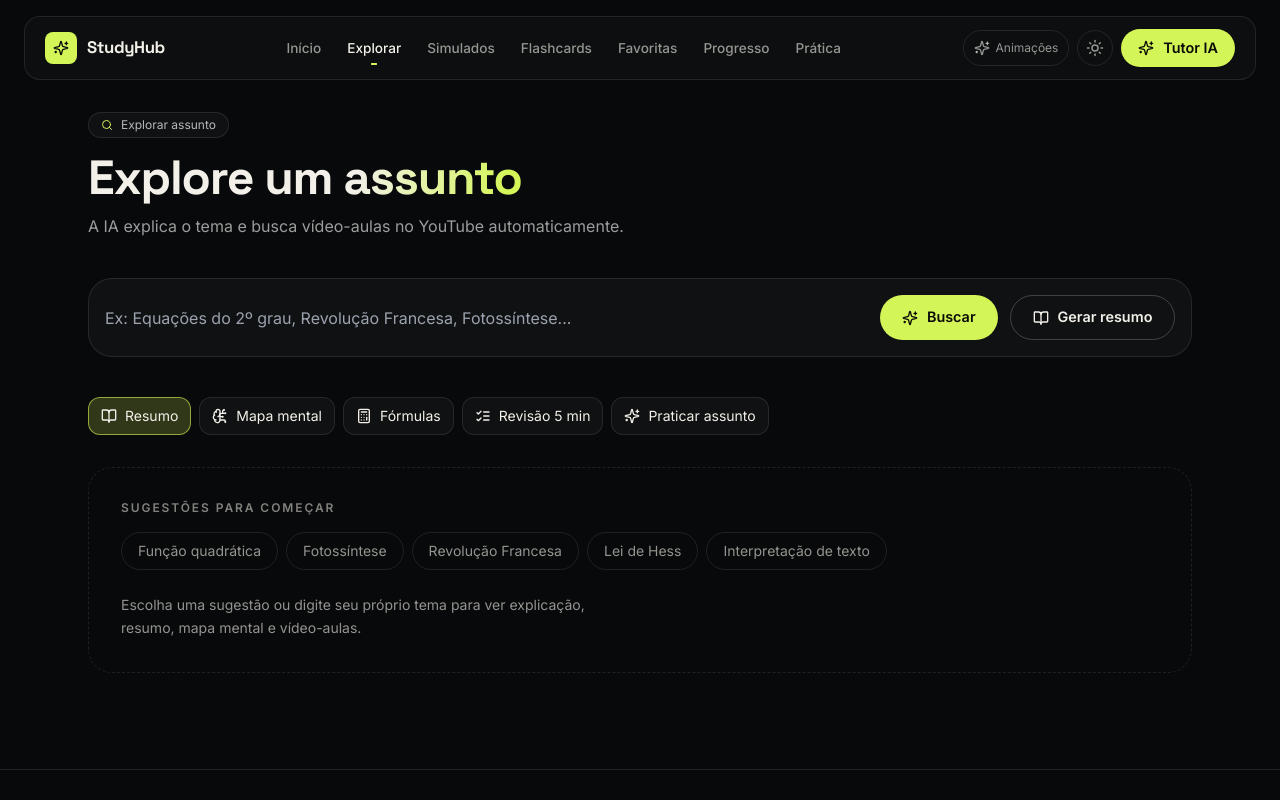
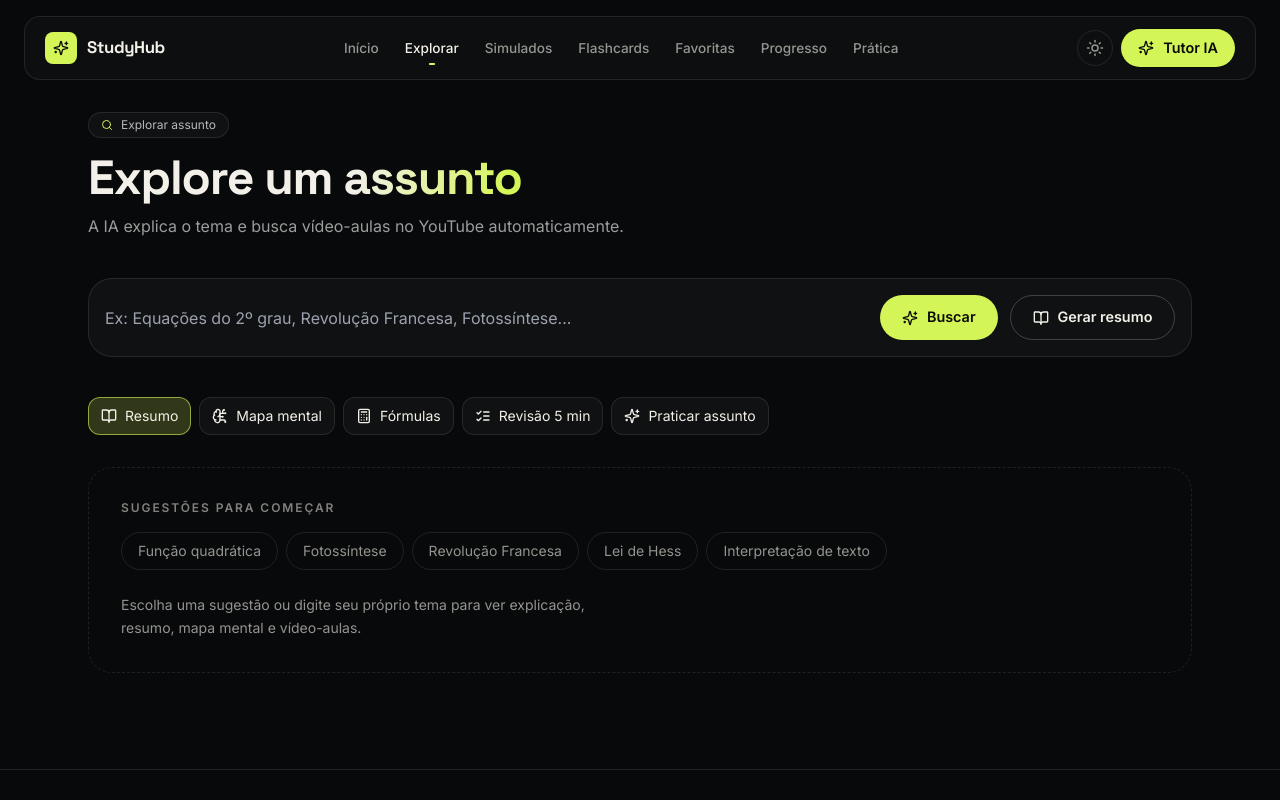
Before and after one commit to Thg1337/studyhub, a React (Vite) app: page /explore in a window 1280 px wide. Shown: the top 800 px of the page. Built offline with nearby package versions, Linux system fonts and the light colour scheme.

Commit message:
feat: ativar animacoes por padrao sem controle

```diff
--- a/src/App.jsx
+++ b/src/App.jsx
@@ -103,32 +103,15 @@ function ClosingBand() {
 export default function App() {
   const [chatOpen, setChatOpen] = useState(false)
   const [chatContext, setChatContext] = useState('')
-  const [motionSetting, setMotionSetting] = useState(() => {
-    try {
-      const saved = localStorage.getItem('studyhub_motion')
-      if (saved === 'full' || saved === 'reduce') return saved
-    } catch {}
-    return window.matchMedia('(prefers-reduced-motion: reduce)').matches ? 'reduce' : 'full'
-  })
   const location = useLocation()
-  const reducedMotion = motionSetting === 'reduce'
-
-  React.useLayoutEffect(() => {
-    document.documentElement.dataset.motion = motionSetting
-    try { localStorage.setItem('studyhub_motion', motionSetting) } catch {}
-  }, [motionSetting])
 
   return (
-    <MotionConfig reducedMotion={reducedMotion ? 'always' : 'never'}>
+    <MotionConfig reducedMotion="never">
     <ThemeProvider>
       <ToastProvider>
         <div className="relative min-h-screen">
           <a href="#conteudo-principal" className="skip-link">Pular para o conteúdo principal</a>
-          <Navbar
-            onOpenChat={() => { setChatContext(''); setChatOpen(true) }}
-            reducedMotion={reducedMotion}
-            onToggleMotion={() => setMotionSetting((current) => current === 'full' ? 'reduce' : 'full')}
-          />
+          <Navbar onOpenChat={() => { setChatContext(''); setChatOpen(true) }} />
             <div
               key={location.pathname}
               id="conteudo-principal"
--- a/src/components/Navbar.jsx
+++ b/src/components/Navbar.jsx
@@ -14,7 +14,7 @@ const links = [
   { to: '/quiz/Matemática', label: 'Prática' }
 ]
 
-export default function Navbar({ onOpenChat, reducedMotion, onToggleMotion }) {
+export default function Navbar({ onOpenChat }) {
   const [open, setOpen] = React.useState(false)
   const loc = useLocation()
   const { theme, toggle } = useTheme()
@@ -45,16 +45,6 @@ export default function Navbar({ onOpenChat, reducedMotion, onToggleMotion }) {
           </nav>
 
           <div className="flex items-center gap-2">
-            <button
-              onClick={onToggleMotion}
-              className="motion-toggle flex h-9 items-center gap-1.5 rounded-full border border-line px-2.5 text-xs text-muted transition-colors duration-150 hover:border-line-strong hover:text-fg"
-              aria-label={reducedMotion ? 'Ativar animações' : 'Reduzir animações'}
-              aria-pressed={!reducedMotion}
-              title={reducedMotion ? 'Ativar animações' : 'Reduzir animações'}
-            >
-              <Sparkles className="h-4 w-4" aria-hidden="true" />
-              <span className="hidden xl:inline">Animações</span>
-            </button>
             <button
               onClick={toggle}
               className="flex h-9 w-9 items-center justify-center rounded-full border border-line text-muted transition-colors duration-150 hover:border-line-strong hover:text-fg"
--- a/src/index.css
+++ b/src/index.css
@@ -506,30 +506,6 @@ html:not(.dark) .text-neon-cyan { color: #55670a; }
 html:not(.dark) .text-neon-violet { color: #6b6455; }
 html:not(.dark) .text-neon-pink { color: #b4551f; }
 
-html[data-motion='reduce'] *,
-html[data-motion='reduce'] *::before,
-html[data-motion='reduce'] *::after {
-  animation-duration: .01ms !important;
-  animation-delay: 0ms !important;
-  animation-iteration-count: 1 !important;
-  scroll-behavior: auto !important;
-  transition-duration: .01ms !important;
-}
-html[data-motion='reduce'] :is(.reveal, .page-enter, .stagger > *) { transform: none; }
-
-@media (prefers-reduced-motion: reduce) {
-  html:not([data-motion='full']) *,
-  html:not([data-motion='full']) *::before,
-  html:not([data-motion='full']) *::after {
-    animation-duration: .01ms !important;
-    animation-delay: 0ms !important;
-    animation-iteration-count: 1 !important;
-    scroll-behavior: auto !important;
-    transition-duration: .01ms !important;
-  }
-  html:not([data-motion='full']) :is(.reveal, .page-enter, .stagger > *) { transform: none; }
-}
-
 @media print {
   nav, header, footer, button, .no-print { display: none !important; }
   [data-reveal] { opacity: 1 !important; transform: none !important; }
```
